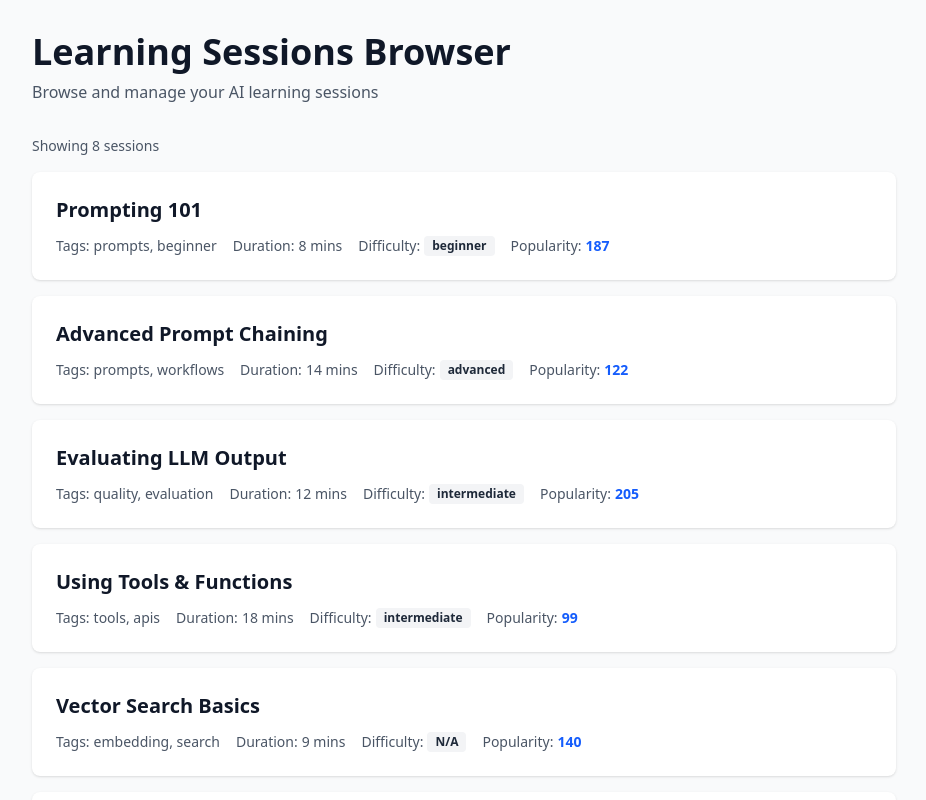
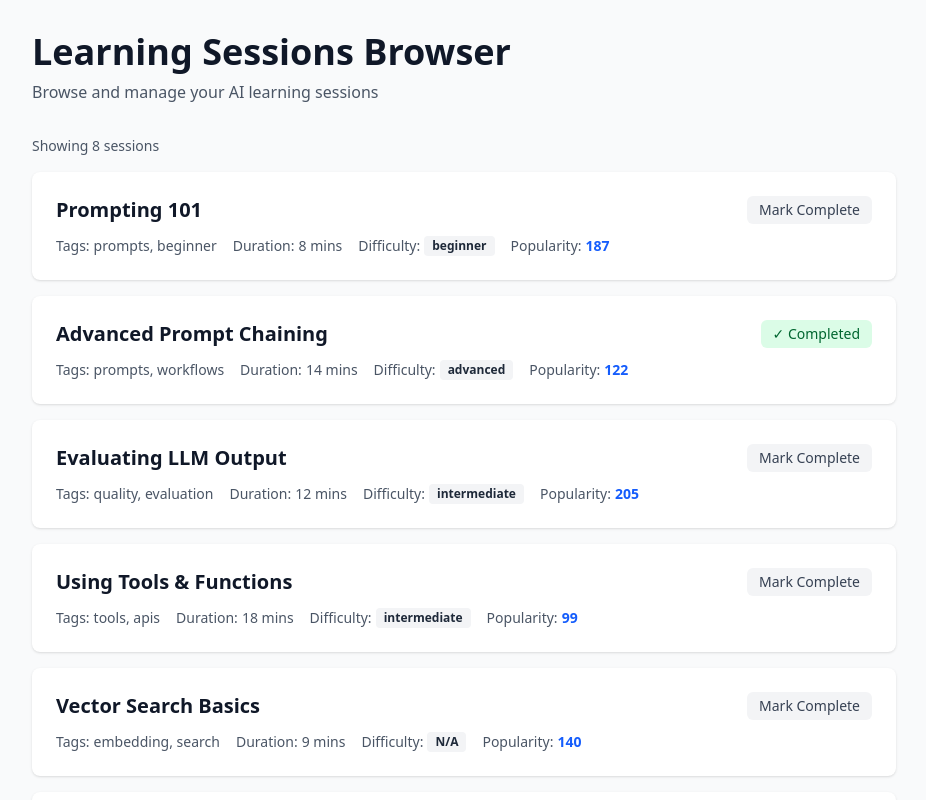
Before and after one commit to moloke/learning-sessions-browser, a React (Vite) app: page / in a window 1280 px wide. Shown: the top 800 px of the page, without its empty margins (176-1102 px from the left). Built offline with nearby package versions, Linux system fonts and the light colour scheme.

Commit message:
feat: style completion toggle

```diff
--- a/src/App.jsx
+++ b/src/App.jsx
@@ -86,11 +86,22 @@ const toggleComplete = (id) => {
                   key={session.id}
                   className="bg-white rounded-lg shadow-sm p-6"
                 >
-                  <div className="mb-3">
-                    <h3 className="text-xl font-semibold text-gray-900">
-                      {session.title}
-                    </h3>
-                  </div>
+                  <div className="flex justify-between items-start mb-3">
+  <h3 className="text-xl font-semibold text-gray-900">
+    {session.title}
+  </h3>
+  <button
+    onClick={() => toggleComplete(session.id)}
+    aria-pressed={session.completed}
+    className={`px-3 py-1 rounded-md text-sm font-medium focus:ring-2 focus:ring-offset-2 transition-colors ${
+      session.completed
+        ? 'bg-green-100 text-green-800 hover:bg-green-200 focus:ring-green-500'
+        : 'bg-gray-100 text-gray-700 hover:bg-gray-200 focus:ring-gray-500'
+    }`}
+  >
+    {session.completed ? '✓ Completed' : 'Mark Complete'}
+  </button>
+</div>
 
                   <div className="flex flex-wrap gap-4 text-sm text-gray-600">
                     {/* Tags */}
```
